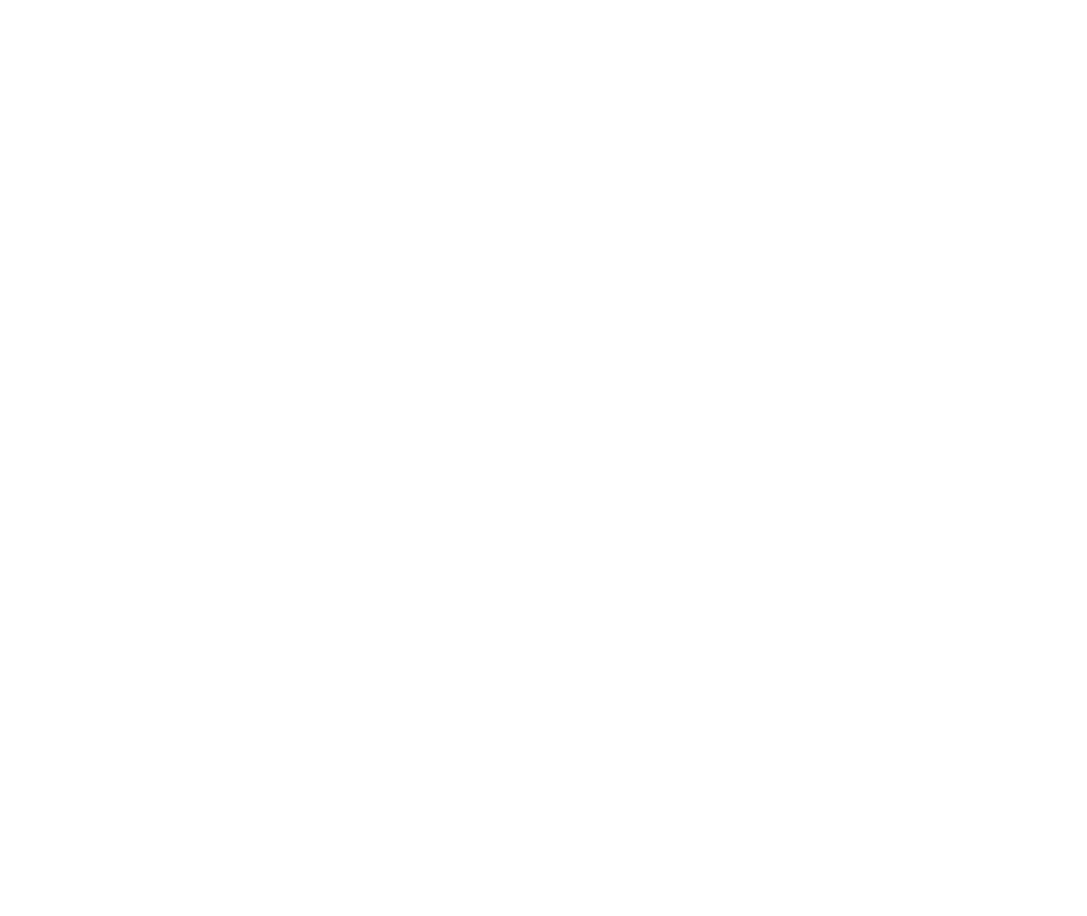
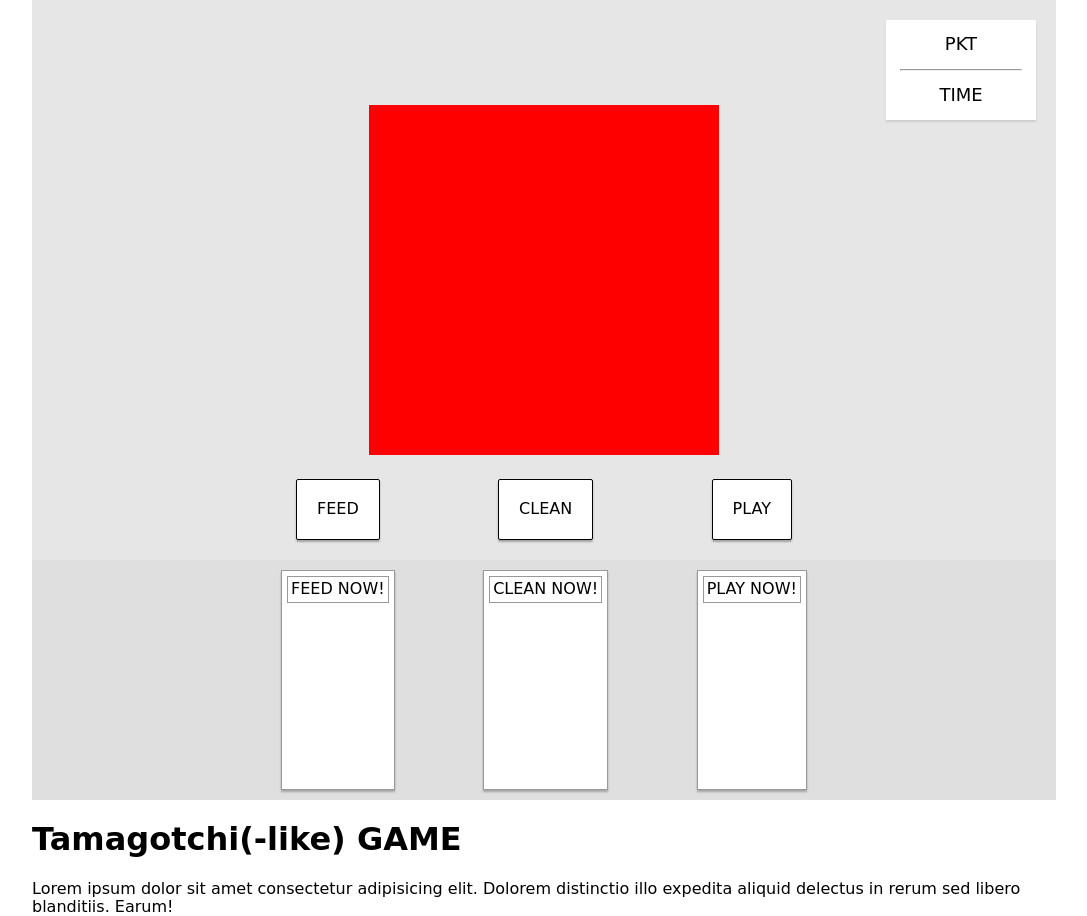
Before and after one commit to maksymilianMroz/tamagotchi, a website: page index.html in a window 1280 px wide. Shown: the whole page, without its empty margins (96-1183 px from the left). Before the commit the page ends 800 px from the top, so only its background shows below. Drawn offline with Linux system fonts and the light colour scheme; a web font is replaced by a local one.

Commit message:
First tasks done - styling in progress

```diff
--- /dev/null
+++ b/app/scss/_game-panel.scss
@@ -0,0 +1,25 @@
+.game-panel {
+  width: 100%;
+  height: 30%;
+
+  .game-panel__points-animation_columns {
+    width: 100%;
+    display: flex;
+    justify-content: space-around;
+    padding: 1% 20%;
+    height: 100%;
+
+    .game-panel__column {
+        height: 100%;
+        border: 1px solid rgb(153, 153, 153);
+        padding: 5px;
+        background: #fff;
+        box-shadow: 0 2px 2px rgb(163, 163, 163);
+
+        .game-command {
+            padding: 3px;
+            border: 1px solid rgb(153, 153, 153);
+        }
+    }
+  }
+}
--- /dev/null
+++ b/app/scss/_game-window.scss
@@ -0,0 +1,66 @@
+.game-window {
+  height: 70%;
+  background: rgb(230, 230, 230);
+  width: 100%;
+  margin: 0;
+  position: relative;
+  display: flex;
+  justify-content: center;
+  align-items: center;
+
+  .game-window--stats {
+    width: 150px;
+    height: 100px;
+    background: rgb(255, 255, 255);
+    margin: 20px;
+    position: absolute;
+    right: 0;
+    top: 0;
+    display: flex;
+    flex-direction: column;
+    justify-content: center;
+    align-items: center;
+    box-shadow: 0 2px 2px #ccc;
+    font-size: 18px;
+
+    .game-points,
+    .game-time {
+      height: 50%;
+      width: 100%;
+      padding: 10px;
+      display: flex;
+      flex-direction: row;
+      justify-content: center;
+      align-items: center;
+    }
+  }
+
+  .pet {
+    height: 350px;
+    width: 350px;
+    background: red;
+  }
+
+  .game-btns {
+    width: 100%;
+    display: flex;
+    justify-content: space-around;
+    padding: 0 20% 2%;
+    position: absolute;
+    bottom: 0;
+
+    .btn {
+      padding: 20px;
+      border-radius: 2px;
+      background: #fff;
+      box-shadow: 0 2px 2px rgb(163, 163, 163);
+      cursor: pointer;
+      border: 1px solid #000;
+
+      &:hover {
+        background: rgb(231, 231, 231);
+        opacity: .9;
+      }
+    }
+  }
+}
--- a/app/scss/main.scss
+++ b/app/scss/main.scss
@@ -0,0 +1,19 @@
+* {
+    margin: 0;
+    padding: 0;
+    box-sizing: border-box;
+    font-family: 'Gugi', cursive;
+}
+
+.main-section {
+    width: 80%;
+    margin: 0 auto;
+
+    .game {
+        height: 100vh;
+        background: rgb(223, 223, 223);
+
+        @import "game-window";
+        @import "game-panel";
+    }
+}
--- a/index.html
+++ b/index.html
@@ -6,12 +6,155 @@
     <meta name="viewport" content="width=device-width, initial-scale=1.0">
     <meta http-equiv="X-UA-Compatible" content="ie=edge">
     <title>tamagotchi - ver 2.0</title>
+
+    <link href="https://fonts.googleapis.com/css?family=Gugi" rel="stylesheet">
+    <link rel="stylesheet" href="app/css/normalize.css">
     <link rel="stylesheet" href="app/css/main.css">
 </head>
 
 <body>
 
-    <div class="main"></div>
+    <main class="main-section">
+
+
+        <section class="game">
+
+
+            <!-- SECTION WHERE YOU CAN PLAY GAME -->
+            <section class="game-window">
+
+                <div class="game-window--stats">
+
+                    <!-- POINTS -->
+                    <div class="game-points">
+
+                        <p class="game-points__content">PKT</p>
+
+                    </div>
+                    <hr style="width:80%;">
+                    <!-- TIME -->
+                    <div class="game-time">
+
+                        <p class="game-time--content">TIME</p>
+
+                    </div>
+
+                </div>
+
+
+                <!-- OUR PET -->
+                <div class="pet">
+
+                    <div class="pet__body">
+
+                        <div class="pet__ears">
+
+                            <div class="pet__ears--left"></div>
+                            <div class="pet__ears--right"></div>
+
+                        </div>
+
+                        <div class="pet__face">
+
+                            <div class="pet__eyes">
+
+                                <div class="pet_eyes--left"></div>
+                                <div class="pet_eyes--right"></div>
+
+                            </div>
+
+                            <div class="pet__nose"></div>
+
+                            <div class="pet__mustache">
+
+                                <div class="pet__mustache--left"></div>
+                                <div class="pet__mustache--right"></div>
+
+                            </div>
+
+                            <div class="pet__mouth"></div>
+
+                        </div>
+
+                        <div class="pet__hands">
+
+                            <div class="pet__hands--left"></div>
+                            <div class="pet__hands--right"></div>
+
+                        </div>
+
+                        <div class="pet__legs">
+
+                            <div class="pet__legs--left"></div>
+                            <div class="pet__legs--right"></div>
+
+                        </div>
+
+                    </div>
+
+                </div>
+
+                <!-- GAME BUTTONS -->
+
+                <section class="game-btns">
+
+                    <button class="btn game-btns__feed">FEED</button>
+
+                    <button class="btn game-btns__clean">CLEAN</button>
+
+                    <button class="btn game-btns__play">PLAY</button>
+
+                </section>
+
+
+            </section>
+
+            <!-- SECTION WITH GAME DETAILS -->
+            <section class="game-panel">
+
+                <div class="game-panel__points-animation_columns">
+
+                    <div class="game-panel__column game-panel__column--feed">
+
+                        <div class="game-command">FEED NOW!</div>
+
+                    </div>
+
+                    <div class="game-panel__column game-panel__column--clean">
+
+                        <div class="game-command">CLEAN NOW!</div>
+
+                    </div>
+
+                    <div class="game-panel__column game-panel__column--play">
+
+                        <div class="game-command">PLAY NOW!</div>
+
+                    </div>
+
+
+                </div>
+
+
+            </section>
+
+        </section>
+
+
+        <section class="info">
+
+            <h1 class="info__game-title">Tamagotchi(-like) GAME</h1>
+
+            <article class="info__guide">
+
+                Lorem ipsum dolor sit amet consectetur adipisicing elit. Dolorem distinctio illo expedita aliquid
+                delectus in rerum sed libero blanditiis. Earum!
+
+            </article>
+
+        </section>
+
+    </main>
 
 
 
```
Also changed, not shown: app/css/main.css, app/css/normalize.css (added).
